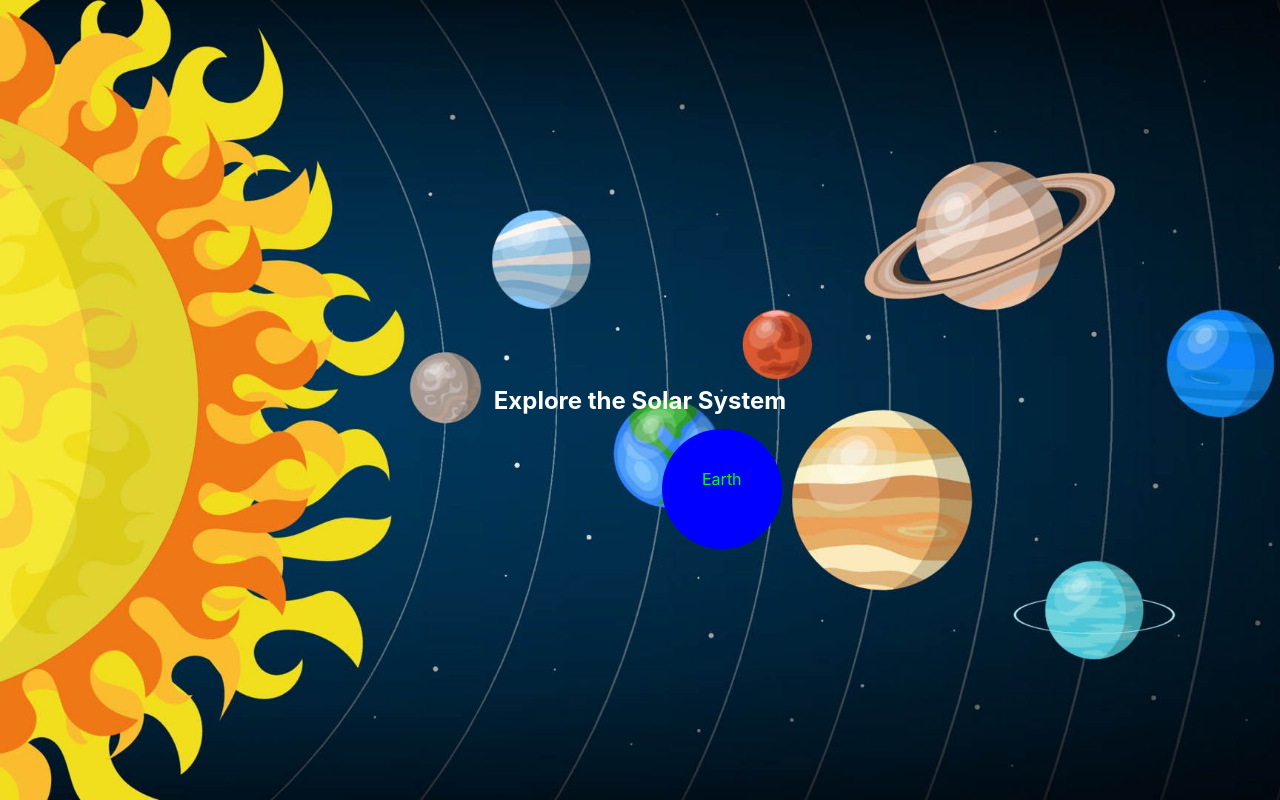
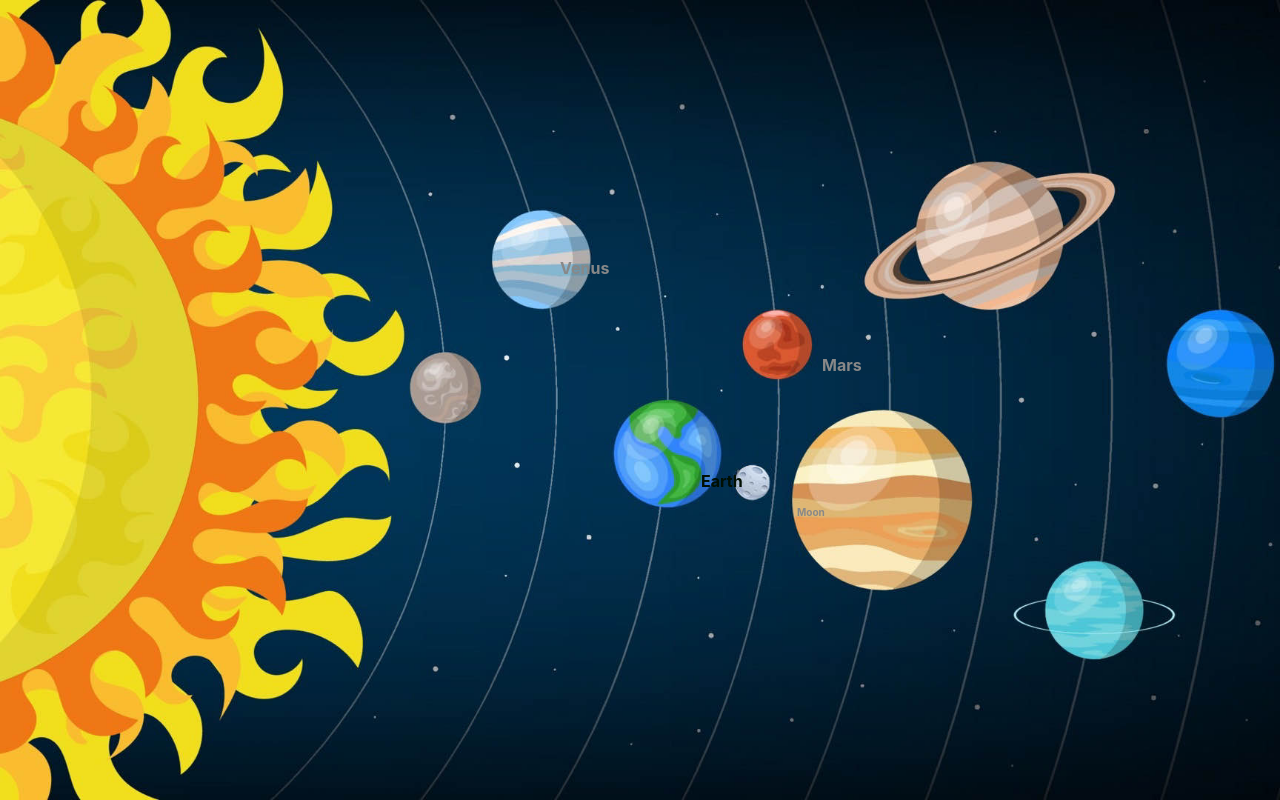
Before and after one commit to Ronnyboy125/Galactic-Explorers, a React (Create React App) app in the folder cbw/: page /solarsystem in a window 1280 px wide. Built offline with nearby package versions, Linux system fonts and the light colour scheme.

Commit message:
Planet Buttons and some UI

```diff
--- a/cbw/src/App.css
+++ b/cbw/src/App.css
@@ -46,26 +46,83 @@
 
 /*  */
 
-.planet {
-  background-color: #00f;
-  border: none;
-  color: white;
-  padding: 40px;
-  height: 40px;
+.PEarth{
+  padding: 37px;
+  height: 32px;
   text-align: center;
   text-decoration: none;
   display: inline-block;
+  font-weight: bold;
   font-size: 16px;
   margin: 4px 2px;
   cursor: pointer;
   border-radius: 50%;
   position: absolute;
-  top: 425px;
-  left: 660px;
+  top: 430px;
+  left: 662px;
+}
+
+.PEarth:hover{
+  box-shadow: 0px 2px 2px 10px green;
+}
+
+.PMoon {
+  padding: 3px;
+  height: 30px;
+  text-decoration: none;
+  display: inline-block;
+  text-align: center;
+  font-weight: bold;
+  font-size: 10px;
+  cursor: pointer;
+  border-radius: 50%;
+  position: absolute;
+  top: 503px;
+  left: 794px;
+}
+
+.PMoon:hover {
+  box-shadow: 0px 2px 2px 10px lightgray;
+}
+
+.PMars {
+  padding: 20px;
+  height: 30px;
+  text-decoration: none;
+  display: inline-block;
+  font-weight: bold;
+  font-size: 16px;
+  cursor: pointer;
+  border-radius: 50%;
+  position: absolute;
+  top: 335px;
+  left: 802px;
+}
+
+.PMars:hover {
+  box-shadow: 0px 2px 2px 10px red;
+}
+
+.PVenus {
+  padding: 30px;
+  height: 45px;
+  text-decoration: none;
+  display: inline-block;
+  font-weight: bold;
+  font-size: 16px;
+  cursor: pointer;
+  border-radius: 50%;
+  position: absolute;
+  top: 228px;
+  left: 530px;
+}
+
+.PVenus:hover {
+  box-shadow: 0px 2px 2px 10px blue;
 }
 
 .unlocked a {
-  color: #00ff00; /* unlocked planets */
+  color: #010f02; /* unlocked planets */
   text-decoration: none;
 }
 
--- a/cbw/src/components/SolarSystem.js
+++ b/cbw/src/components/SolarSystem.js
@@ -3,26 +3,58 @@ import { Link } from 'react-router-dom';
 import '../App.css';
 
 function SolarSystem({ progress }) {
-  const planets = [
-    { name: 'Earth', unlocked: true }, //  unlocked planet for testing...
-    //{ name: 'Moon', unlocked: progress.unlockedPlanets.includes('Moon') },
-    //{ name: 'Mars', unlocked: progress.unlockedPlanets.includes('Mars') },
-    //{ name: 'Venus', unlocked: progress.unlockedPlanets.includes('Venus') },
-  ];
+  const planetEarth = [{ name: 'Earth', unlocked: true }] //  unlocked planet for testing...
+  const planetMoon = [{ name: 'Moon', unlocked: progress.unlockedPlanets.includes('Moon') }];
+  const planetMars = [{ name: 'Mars', unlocked: progress.unlockedPlanets.includes('Mars') }];
+  const planetVenus = [{ name: 'Venus', unlocked: progress.unlockedPlanets.includes('Venus') }];
 
   //for rendering a solar system interface like
   // displaying a list of planets where each planet is either clickable if unlocked
   // linking to a detailed page or shown as locked if not unlocked (with appropriate styling applied based on the planet's status).
+ // if(planets[0].unlocked === true){
+ // }else{
   return (
     <div className="SolarSystem">
-      <h2>Explore the Solar System</h2>
-      <div className="planets">
-        {planets.map((planet) => (
+      <div className="PEarth">
+        {planetEarth.map((planet) => (
           <div key={planet.name} className={`planet ${planet.unlocked ? 'unlocked' : 'locked'}`}>
             {planet.unlocked ? (
               <Link to={`/planet/${planet.name}`}>{planet.name}</Link>
             ) : (
               <span>{planet.name} (Locked)</span>
+            )}
+          </div>
+        ))}
+      </div><div className="PMoon">
+        {planetMoon.map((planet) => (
+          <div key={planet.name} className={`planet ${planet.unlocked ? 'unlocked' : 'locked'}`}>
+            {planet.unlocked ? (
+              <Link to={`/planet/${planet.name}`}>{planet.name}</Link>
+            ) : (
+              <span>{planet.name}
+              </span>
+            )}
+          </div>
+        ))}
+      </div><div className="PMars">
+        {planetMars.map((planet) => (
+          <div key={planet.name} className={`planet ${planet.unlocked ? 'unlocked' : 'locked'}`}>
+            {planet.unlocked ? (
+              <Link to={`/planet/${planet.name}`}>{planet.name}</Link>
+            ) : (
+              <span>{planet.name}
+              </span>
+            )}
+          </div>
+        ))}
+      </div><div className="PVenus">
+        {planetVenus.map((planet) => (
+          <div key={planet.name} className={`planet ${planet.unlocked ? 'unlocked' : 'locked'}`}>
+            {planet.unlocked ? (
+              <Link to={`/planet/${planet.name}`}>{planet.name}</Link>
+            ) : (
+              <span>{planet.name}
+              </span>
             )}
           </div>
         ))}
```
